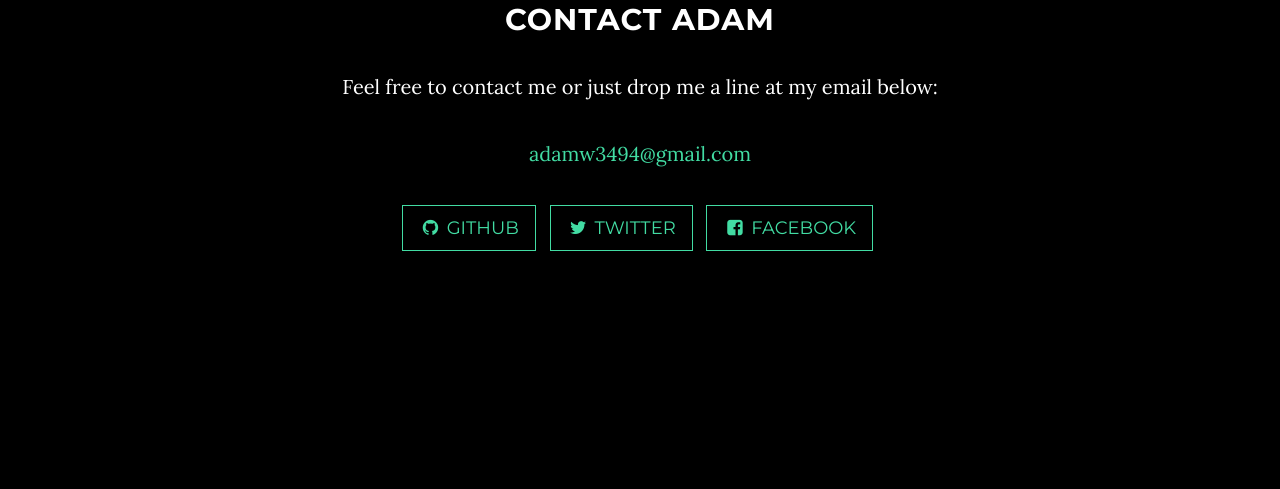
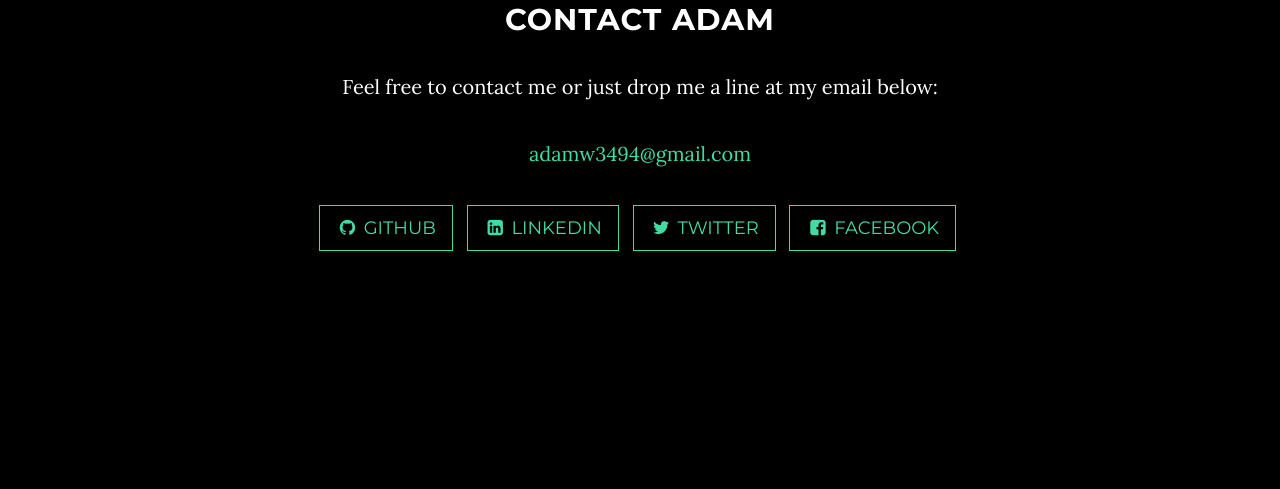
Before and after one commit to adamawang/adamawang.github.io, a website: page index.html in a window 1280 px wide. Shown: the part 2357-2846 px from the top of the page. Drawn offline with nearby package versions, Linux system fonts and the light colour scheme; some packages are replaced by stand-ins of ours.

Commit message:
add linkedin

```diff
--- a/index.html
+++ b/index.html
@@ -123,6 +123,9 @@
                     <a href="https://github.com/adamawang" class="btn btn-default btn-lg"><i class="fa fa-github fa-fw"></i> <span class="network-name">Github</span></a>
                   </li>
                   <li>
+                    <a href="https://www.linkedin.com/in/adamawang" class="btn btn-default btn-lg"><i class="fa fa-linkedin-square fa-fw"></i> <span class="network-name">LinkedIn</span></a>
+                  </li>
+                  <li>
                     <a href="https://twitter.com/adamawang" class="btn btn-default btn-lg"><i class="fa fa-twitter fa-fw"></i> <span class="network-name">Twitter</span></a>
                   </li>
                   <li>
```
